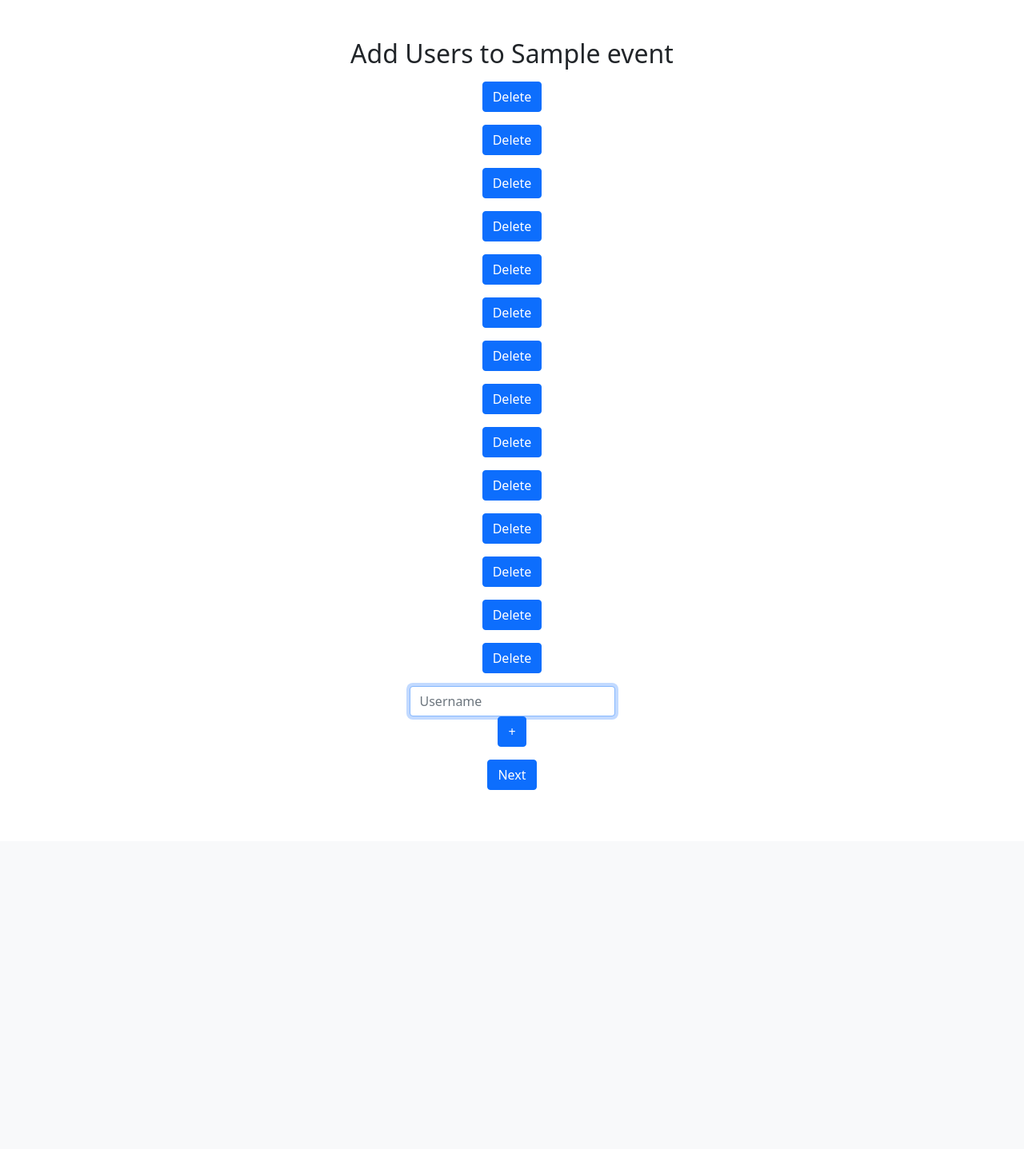
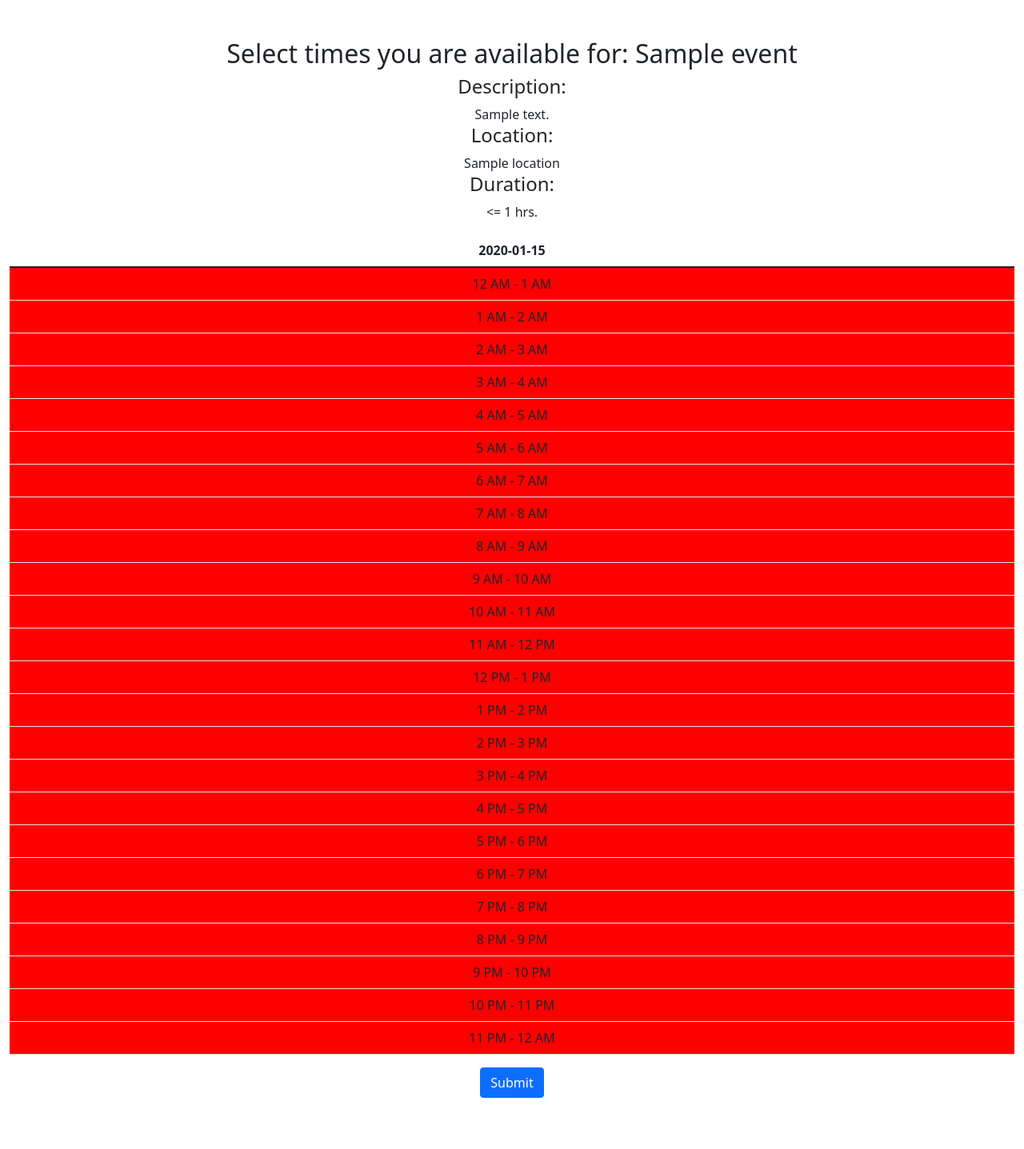
Before and after one commit to GraysonMMartin/Scheduler50, a Flask app: template templates/addinvitees.html in a window 1280 px wide. Shown: the part 76-1513 px from the top of the page at 80% size. Before the commit the page ends 1064 px from the top, so only its background shows below. Run offline with Flask 2, Linux system fonts and the light colour scheme; the template is opened without the code that fills it: most values are stand-ins (such as "Sample title", 1, 10 or a date in 2020); some libraries are stand-ins or nearby versions.

Commit message:
resolving merge issues

```diff
--- a/app.py
+++ b/app.py
@@ -8,7 +8,6 @@ from helpers import apology, login_required, valid_date, all_dates
 from datetime import datetime, time, timedelta
 import time
 import pytz
-from collections import deque
 
 app = Flask(__name__)
 
@@ -23,7 +22,7 @@ app.config["SESSION_TYPE"] = "filesystem"
 Session(app)
 
 # Time zone differences
-TIME_DIFF = ((datetime.now(pytz.timezone(time.tzname[0])) - datetime.now(pytz.timezone("UTC")) ).total_seconds())/60/60
+TIME_DIFF = int(round(((datetime.now(pytz.timezone(time.tzname[0])) - datetime.now(pytz.timezone("UTC")) ).total_seconds())/60/60))
 
 @app.after_request
 def after_request(response):
@@ -281,24 +280,27 @@ def selecttimes():
     """Select possible times for a user to have a meeting"""
     if request.method == "POST":
         # Get the information from the form
-        availability = list(map(int, request.form.getlist('availability[]')))
-        k = 0
-        for i in range(24):
-            for j in ["Sunday", "Monday", "Tuesday", "Wednesday", "Thursday", "Friday", "Saturday"]:
-                db.execute("UPDATE attendees SET ? = ? WHERE user_id = ?", j+str(i), preferences[k], session["user_id"])
-                k += 1
+        length = request.form.get("length")
+        start = request.form.get("start")
+        end = request.form.get("end")
+        event_id = request.form.get("event_id")
 
-        return redirect("/")
+        db.execute("UPDATE events SET length = ?, start_date = ?, end_date = ? WHERE id = ?", length, start, end, event_id)
+        events = db.execute("SELECT * FROM events WHERE id IN (SELECT event_id FROM attendees WHERE person_id = ?)", session["user_id"])
+        return render_template("index.html", events=events, user_id=session["user_id"])
     else:
         event_id = request.args.get("event_id")
         event = db.execute("SELECT * FROM events WHERE id = ?", event_id)[0]
         start = event.get("start_date")
         end = event.get("end_date")
-        duration = event.get("length")
         dates = all_dates(start, end)
 
         # Change from UTC time to local time
         availability = db.execute("SELECT * FROM availability WHERE user_id = ?", session["user_id"])[0]
+        if TIME_DIFF < 0:
+            preferences = list(availability.values())[(24 + TIME_DIFF)*7:].append(list(availability.values())[:(24 + TIME_DIFF)*7])
+        else:
+            preferences = list(availability.values())[TIME_DIFF*7:].append(list(availability.values())[:TIME_DIFF*7])
         preferences = list(availability.values())[1:]
         return render_template("selecttimes.html", event=event, dates=dates, preferences=preferences)
 
@@ -336,7 +338,6 @@ def set_preferences():
             else:
                 db.execute("UPDATE availability SET ? = ? WHERE user_id = ?", days[j]+str(i), preferences[k], session["user_id"])
             k += 1
-
     return redirect("/")
 
 @app.route("/contacts", methods=["GET"])
--- a/templates/addinvitees.html
+++ b/templates/addinvitees.html
@@ -1,36 +1,143 @@
 {% extends "layout.html" %}
 
 {% block title %}
-    Add Invitees {{ event.title }}
+    Select Times
+{% endblock %}
+
+{% block scripts %}
+<script>
+
+    function addTable(dates, preferences) {
+        var availabilityTable = document.getElementById("availabilityTable");
+
+        var tableBody = document.createElement('TBODY');
+        tableBody.className = "unhighlightable";
+        availabilityTable.appendChild(tableBody);
+
+        const timeSlots = ["12 AM - 1 AM", "1 AM - 2 AM", "2 AM - 3 AM", "3 AM - 4 AM", "4 AM - 5 AM", "5 AM - 6 AM", "6 AM - 7 AM"
+                        , "7 AM - 8 AM", "8 AM - 9 AM", "9 AM - 10 AM", "10 AM - 11 AM", "11 AM - 12 PM", "12 PM - 1 PM", "1 PM - 2 PM"
+                        , "2 PM - 3 PM", "3 PM - 4 PM", "4 PM - 5 PM", "5 PM - 6 PM", "6 PM - 7 PM", "7 PM - 8 PM", "8 PM - 9 PM"
+                        , "9 PM - 10 PM", "10 PM - 11 PM", "11 PM - 12 AM"]
+
+        preferences = preferences.replace('[', '');
+        preferences = preferences.replace(']', '');
+        preferences = preferences.split(", ");
+
+        dates = dates.replace('[','');
+        dates = dates.replace(']','');
+        let singleQuotes = new RegExp(/\'/g)
+        dates = dates.replace(singleQuotes, "");
+        dates = dates.split(", ");
+
+        var dayNames=['Sun','Mon','Tue','Wed','Thu','Fri','Sat']
+        var first = dates[0];
+        var last = dates.at(-1);
+        var year = first.substring(0,4);
+        var month = first.substring(5,7);
+        var day = first.substring(8,10);
+        var start = new Date(year, month-1, day);
+        year = last.substring(0,4);
+        month = last.substring(5,7);
+        day = last.substring(8,10);
+        end = new Date(year, month-1, day);
+
+        var firstDay = dayNames.indexOf(dayNames[start.getDay()]);
+        var lastDay = dayNames.indexOf(dayNames[end.getDay()]);
+
+        var k = firstDay;
+        var day = 0;
+        var index = k;
+
+        for (var i = 0; i < 24; i++) {
+
+            var tr = document.createElement('TR');
+            tableBody.appendChild(tr);
+
+            for (var j = 0; j < 7; j++) {
+
+                index = k;
+                if (k % 7 < firstDay){
+                    index -= 7;
+                }
+                day = k % 7;
+                if ((firstDay <= lastDay && day >= firstDay && day <= lastDay) || (firstDay > lastDay && (day >= firstDay || day <= lastDay))) {
+                    var td = document.createElement('TD');
+                    if (preferences[index] == 1) {
+                        td.setAttribute('class', 'bg-white');
+                        td.setAttribute('onclick', 'updateAvailability(this)');
+                    }
+                    else {
+                        td.setAttribute('class', 'bg-red');
+                    }
+                    if (index > 167) {
+                        td.setAttribute('class', 'bg-green')
+                    }
+                    td.setAttribute('value', '0');
+                    td.setAttribute('name', 'availability');
+                    td.appendChild(document.createTextNode(timeSlots[i]));
+                    tr.appendChild(td);
+                }
+                k++;
+            }
+        }
+        myTableDiv.appendChild(table);
+    }
+
+    function updateAvailability(cell) {
+        if (cell.getAttributeNode("value").value == "1"){
+            cell.getAttributeNode("value").value = "0";
+            cell.getAttributeNode("class").value = "bg-white";
+        }
+        else{
+            cell.getAttributeNode("value").value = "1";
+            cell.getAttributeNode("class").value = "bg-green";
+        }
+    }
+
+</script>
+
 {% endblock %}
 
 {% block main %}
-    <h2>Add Users to {{ event.title }}</h2>
+    <h2>Select times you are available for: {{ event.title }}</h2>
     <div class="mb-3">
-        {% for invitee in invitees[1:] %}
-            <p>
-                {{ invitee.username }}
-                <form action="/removeinvitee" method="post">
-                    <div class="mb-3">
-                        <input type="hidden" value="{{ event.id }}" name="event_id">
-                        <input type="hidden" value="{{ invitee.username }}" name="invitee">
-                        <button class="btn btn-primary" type="submit">Delete</button>
-                    </div>
-                </form>
-            </p>
-        {% endfor %}
+        <h4>Description:</h4>
+        {{ event.description }}
+        <h4>Location:</h4>
+        {{ event.location }}
+        <h4>Duration:</h4>
+        &#60;= {{ length }} hrs.
     </div>
-    <form action="/addinvitees" method="post">
-        <input type="hidden" value="{{ event.id }}" name="event_id">
-        <div class="mb-3">
-            <input autocomplete="off" autofocus class="form-control mx-auto w-auto" id="invitee" name="invitee" placeholder="Username" type="text" required>
-            <button type="submit" class="btn btn-primary">+</button>
-        </div>
-    </form>
-    <form action="/selecttimes" method="get">
-        <div class="mb-3">
-            <input type="hidden" value="{{ event.id }}" name="event_id">
-            <button class="btn btn-primary" type="submit">Next</button>
-        </div>
-    </form>
+
+    <div class="mb-3">
+        <table class="table" id="availabilityTable">
+            <thead>
+                {% for date in dates %}
+                    <th>{{ date }}</th>
+                {% endfor %}
+            </thead>
+            <script>addTable("{{ dates|safe }}", "{{ preferences|safe }}");</script>
+        </table>
+    </div>
+    <div class="mb-3">
+        <button class="btn btn-primary" type="button">Submit</button>
+    </div>
+
+    <script>
+        $("button").click(function() {
+            var arr = [];
+            $("td").each(function() {
+                arr.push(this.getAttributeNode("value").value);
+            });
+            $.ajax({
+                url: '/selecttimes',
+                type: 'POST',
+                data: {
+                    availabiity: arr
+                },
+                success: function(response){ window.location.href = "/"; }
+            });
+        });
+    </script>
+
 {% endblock %}
```
